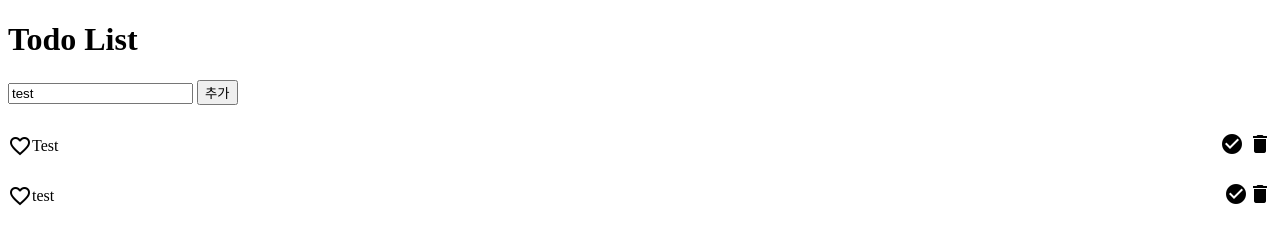
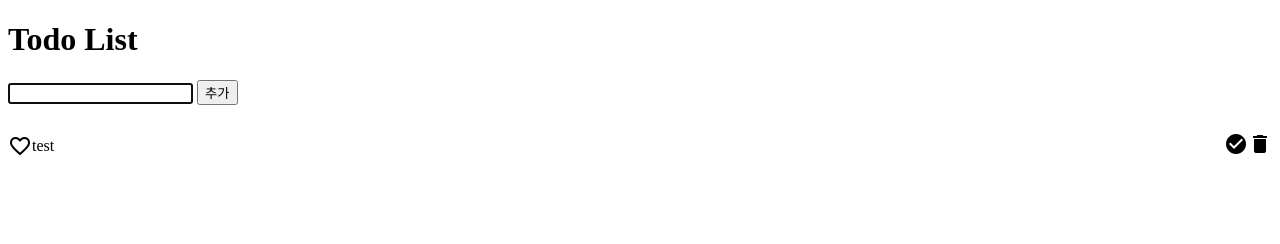
Before and after one commit to iampkiron/TodoList, a plain HTML site: page index.html in a window 1280 px wide. Both pictures are taken after a click on the button "추가". Drawn offline with Linux system fonts and the light colour scheme.

Commit message:
2nd commit

```diff
--- a/index.html
+++ b/index.html
@@ -18,14 +18,14 @@
       <button class="inputBtn">추가</button>
     </form>
     <ul class="list">
-      <li class="item">
-        <span class="material-icons"> favorite_border </span>
-        <p class="item__desc">Test</p>
-        <div class="item__opt">
-          <span class="opt__clear material-icons"> check_circle </span>
-          <span class="opt__del material-icons"> delete </span>
+      <!-- <li class="item">
+        <span class="like material-icons"> favorite_border </span>
+        <p class="text">Test</p>
+        <div class="manage">
+          <span class="clearIcon material-icons"> check_circle </span>
+          <span class="checkIcon material-icons"> delete </span>
         </div>
-      </li>
+      </li> -->
     </ul>
     <script src="main.js"></script>
   </body>
--- a/main.js
+++ b/main.js
@@ -1,64 +1,70 @@
-const inputbtn = document.querySelector(".inputBtn");
+const addButton = document.querySelector(".inputBtn");
 const inputText = document.querySelector(".inputText");
 const list = document.querySelector(".list");
 
-// addTodo
-inputbtn.addEventListener("click", (e) => {
+addButton.addEventListener("click", (e) => {
   e.preventDefault();
-  const text = inputText.value;
-  // listForm
-  const item = document.createElement("li");
-  item.classList.add("item");
-  list.appendChild(item);
+  if (inputText.value.trim() === "") {
+    return;
+  }
 
-  const favIcon = document.createElement("span");
-  favIcon.classList.add("material-icons");
-  favIcon.innerText = "favorite_border";
-  item.appendChild(favIcon);
+  const li = document.createElement("li");
+  li.classList.add("item");
+  list.appendChild(li);
 
-  const p = document.createElement("p");
-  p.classList.add("item__desc");
-  p.innerText = text;
-  item.appendChild(p);
+  // like
+  const like = document.createElement("span");
+  like.classList.add("material-icons");
+  like.innerText = "favorite_border";
 
-  const div = document.createElement("div");
-  div.classList.add("item__opt");
-  item.appendChild(div);
+  // Text
+  const text = document.createElement("p");
+  text.classList.add("text");
+  text.innerText = inputText.value;
+
+  // Manage
+  const manage = document.createElement("div");
+  const checkIcon = document.createElement("span");
   const clearIcon = document.createElement("span");
+
+  // Event
+  like.addEventListener("click", (e) => {
+    const target = e.target;
+    const text =
+      target.innerText === "favorite_border"
+        ? (target.innerText = "favorite")
+        : (target.innerText = "favorite_border");
+    target.innerText = text;
+  });
+
+  checkIcon.addEventListener("click", (e) => {
+    const target = e.target.parentNode.previousSibling;
+    const checkIcon =
+      target.style.textDecoration === "line-through"
+        ? (target.style.textDecoration = "")
+        : (target.style.textDecoration = "line-through");
+    target.style.textDecoration = checkIcon;
+  });
+
+  clearIcon.addEventListener("click", (e) => {
+    const target = e.target.parentNode.parentNode;
+    list.removeChild(target);
+  });
+
+  manage.classList.add("manage");
+  checkIcon.classList.add("material-icons");
+  checkIcon.classList.add("clearIcon");
   clearIcon.classList.add("material-icons");
-  clearIcon.classList.add("opt__clear");
-  clearIcon.innerText = "check_circle";
-  div.appendChild(clearIcon);
-  const delIcon = document.createElement("span");
-  delIcon.classList.add("material-icons");
-  delIcon.classList.add("opt__del");
-  delIcon.innerText = "delete";
-  div.appendChild(delIcon);
+  clearIcon.classList.add("checkIcon");
+  checkIcon.innerText = "check_circle";
+  clearIcon.innerText = "delete";
+  manage.appendChild(checkIcon);
+  manage.appendChild(clearIcon);
+
+  li.appendChild(like);
+  li.appendChild(text);
+  li.appendChild(manage);
+
+  inputText.value = "";
+  inputText.focus();
 });
-
-//favTodo
-
-//clearTodo
-// let optClear = document.querySelectorAll(".opt__clear");
-// console.log(optClear);
-// optClear.forEach((el) => {
-//   el.addEventListener("click", (e) => {
-//     const selectlist = e.target.parentNode.parentNode.childNodes[3];
-//     console.log(selectlist);
-//     if (selectlist.classList.contains("clear")) {
-//       selectlist.classList.remove("clear");
-//     } else {
-//       selectlist.classList.add("clear");
-//     }
-//   });
-// });
-
-let optClear = document.querySelector(".opt__clear");
-optClear.addEventListener("click", (e) => {
-  const selectlist = e.target.parentNode.parentNode.childNodes[3];
-  if (selectlist.classList.contains("clear")) {
-    selectlist.classList.remove("clear");
-  } else {
-    selectlist.classList.add("clear");
-  }
-});
--- a/style.css
+++ b/style.css
@@ -6,17 +6,14 @@ ul {
   align-items: center;
 }
 
-.item__desc {
+.text {
   flex-grow: 8;
 }
 
-.item__opt {
-}
-
-.opt__clear {
+.clearIcon {
   cursor: pointer;
 }
 
-.item__desc.clear {
+.clearIcon.clear {
   text-decoration: line-through;
 }
```
